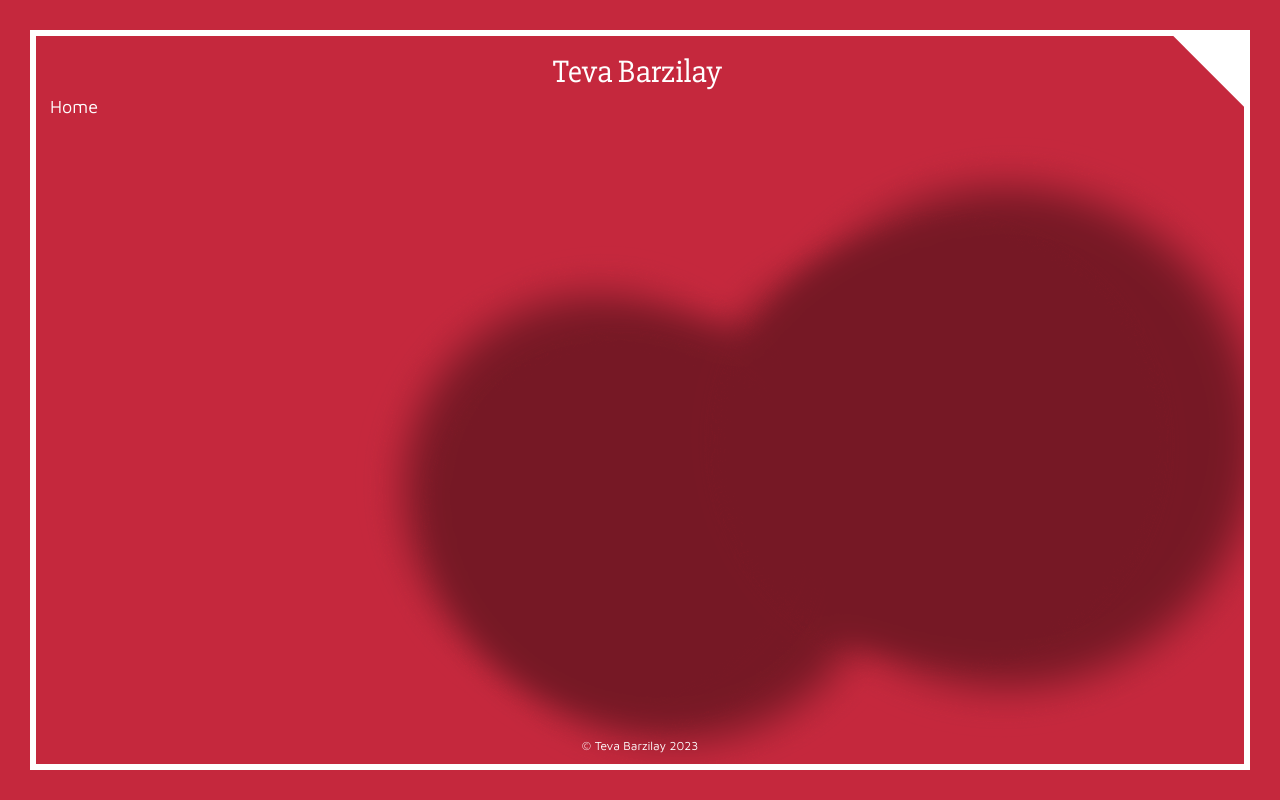
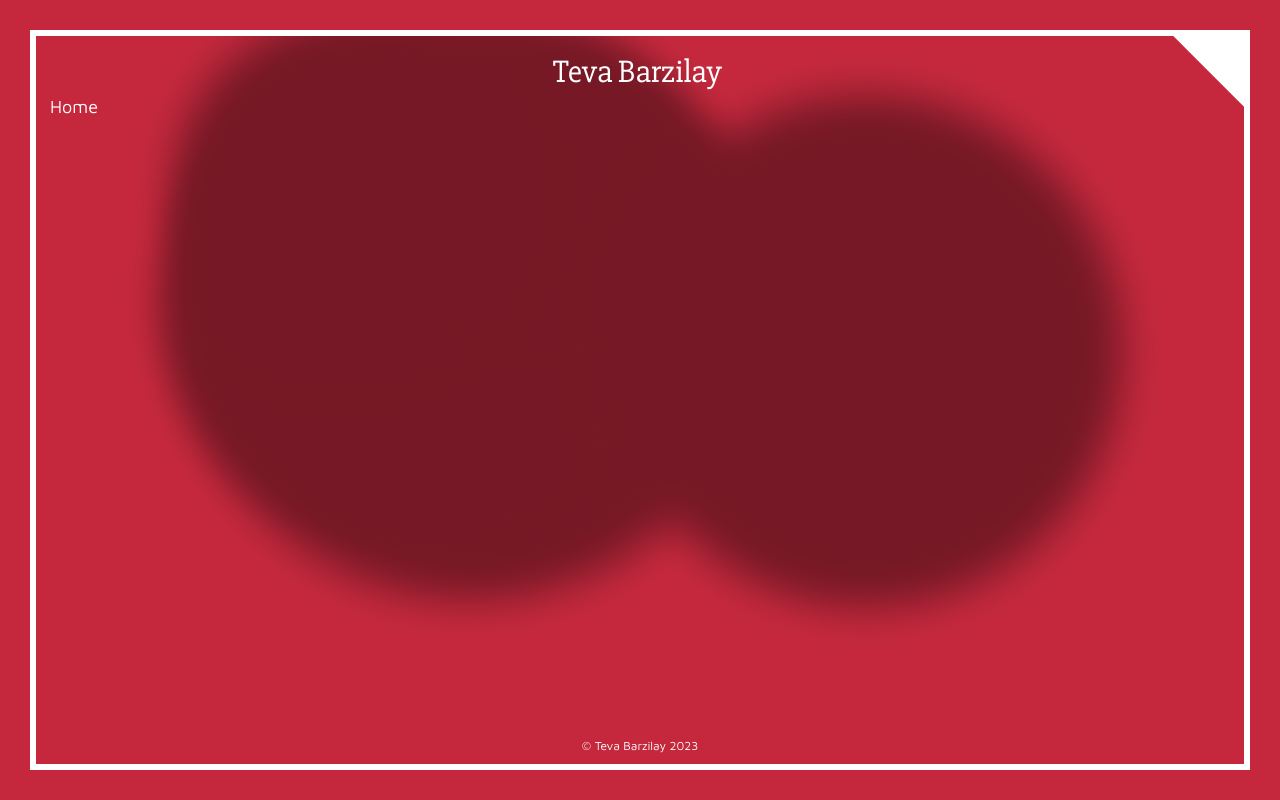
Before and after one commit to tevab/portfolio, a Next.js app: page / in a window 1280 px wide. Built offline with nearby package versions, Linux system fonts and the light colour scheme.

Commit message:
Some animation tweaks

```diff
--- a/components/Background.js
+++ b/components/Background.js
@@ -27,7 +27,7 @@ const Circle = styled.div`
     position: absolute;
     border-radius: 50%;
     transform-origin: 20vh 20vw;
-    animation: ${rotate} infinite 30s ease-in-out;
+    animation: ${rotate} infinite ${(props) => props.speed}s ease-in-out;
     animation-direction: ${(props) => props.newDirection};
 `;
 
@@ -43,13 +43,14 @@ const Background = () => {
 
     useEffect(() => {
         const minElements = 6;
-        const maxElements = 8;
+        const maxElements = 10;
         const randomAmount = randomize(minElements, maxElements);
         const elements = [];
         for (let i = 0; i < randomAmount; i++) {
-            const randomSize = randomize(20, 52);
+            const randomSize = randomize(14, 50);
+            const randomSpeed = randomize(20, 40);
             const randomPositionY = randomize(0, 20);
-            const randomPositionX = randomize(0, 60);
+            const randomPositionX = randomize(0, 100);
             const newDirection = Math.random() > 0.5 ? 'forward' : 'reverse';
             elements.push(
                 <Circle
@@ -64,6 +65,7 @@ const Background = () => {
                     }}
                     page={page}
                     direction={newDirection}
+                    speed={randomSpeed}
                 />
             );
         }
@@ -87,7 +89,7 @@ const Background = () => {
                 display: 'flex',
                 justifyContent: 'center',
                 alignItems: 'center',
-                transform: 'translateY(-25vh) translateX(-25vw)',
+                transform: 'translateY(-50vh) translateX(-50vw)',
             }}
         >
             {circles.map((el, i) => {
```
